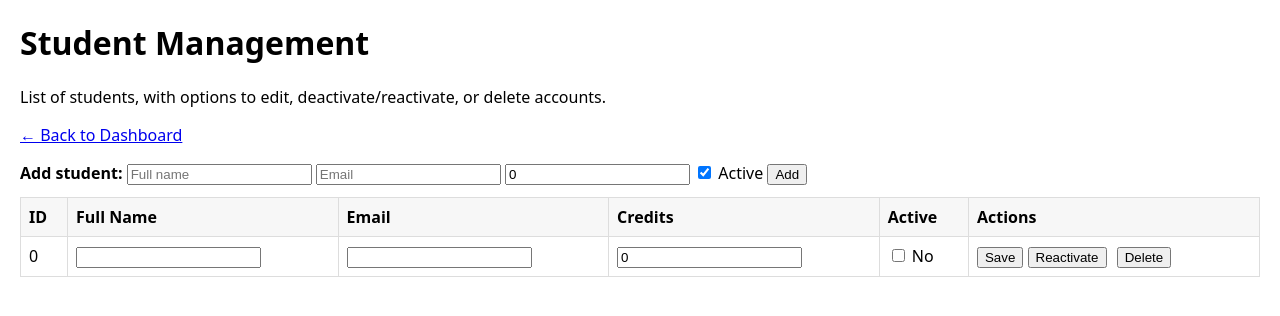
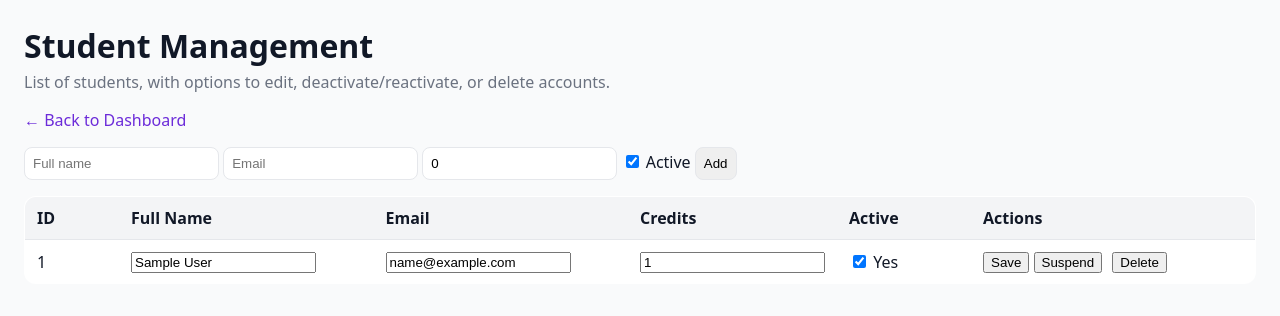
Before and after one commit to schu0608/COMP2030-Assignment, a PHP site: page /Admin/students.php in a window 1280 px wide. Shown: the top 316 px of the page. Run offline with PHP 8.4, Linux system fonts and the light colour scheme; tables that the repository leaves empty hold one stand-in row (values such as "Sample post").

Commit message:
fix students list loop and remove boolean offset warnings

```diff
--- a/src/Admin/students.php
+++ b/src/Admin/students.php
@@ -5,25 +5,31 @@
   <meta charset="utf-8">
   <title>Admin • Students</title>
   <style>
-    body{font-family:system-ui,Arial,sans-serif;margin:20px}
-    table{border-collapse:collapse;width:100%}
-    th,td{border:1px solid #ddd;padding:8px}
-    th{background:#f7f7f7;text-align:left}
-    form.inline{display:inline}
-    .row-actions form{display:inline;margin-right:6px}
-    .top{display:flex;gap:12px;align-items:center;margin-bottom:12px}
-    .msg{padding:8px;background:#eef;border:1px solid #ccd;margin-bottom:10px}
+    :root { --b:#e5e7eb; --bg:#f9fafb; --fg:#111827; --mut:#6b7280; }
+    body{font-family:system-ui,Arial,sans-serif;margin:24px;color:var(--fg);background:var(--bg)}
+    h1{margin:0 0 4px}
+    .sub{color:var(--mut);margin:0 0 16px}
+    a{color:#6c2bd9;text-decoration:none} a:hover{text-decoration:underline}
+    .bar{display:flex;gap:12px;align-items:center;margin:12px 0 16px}
+    .bar input, .bar button{padding:8px;border:1px solid var(--b);border-radius:8px}
+    .msg{padding:10px 12px;border:1px solid #bfdbfe;background:#eff6ff;border-radius:10px;margin:10px 0}
+    table{border-collapse:collapse;width:100%;background:#fff;border:1px solid var(--b);border-radius:12px;overflow:hidden}
+    th,td{border-top:1px solid var(--b);padding:10px 12px;vertical-align:middle}
+    th{background:#f3f4f6;text-align:left}
+    td form{display:inline}
+    .actions form{margin-right:6px}
+    .empty{padding:24px;color:var(--mut)}
   </style>
 </head>
 <body>
 <h1>Student Management</h1>
-<p>List of students, with options to edit, deactivate/reactivate, or delete accounts.</p>
+<p class="sub">List of students, with options to edit, deactivate/reactivate, or delete accounts.</p>
 <p><a href="dashboard.php">← Back to Dashboard</a></p>
 
 <?php
 $msg = "";
 
-/* CREATE (simple) */
+/* CREATE */
 if ($_SERVER['REQUEST_METHOD']==='POST' && isset($_POST['create'])) {
   $email = trim($_POST['email'] ?? "");
   $full  = trim($_POST['full_name'] ?? "");
@@ -34,10 +40,14 @@ if ($_SERVER['REQUEST_METHOD']==='POST' && isset($_POST['create'])) {
   if ($email && $full) {
     $stmt = mysqli_prepare($conn,
       "INSERT INTO students (email,password,full_name,fuss_credits,active) VALUES (?,?,?,?,?)");
+    if ($stmt) {
       mysqli_stmt_bind_param($stmt, "sssdi", $email,$pass,$full,$cred,$active);
       mysqli_stmt_execute($stmt);
       mysqli_stmt_close($stmt);
       $msg = "Created student: ".htmlspecialchars($full);
+    } else {
+      $msg = "Create failed: ".mysqli_error($conn);
+    }
   } else {
     $msg = "Email and Full name are required.";
   }
@@ -54,10 +64,14 @@ if ($_SERVER['REQUEST_METHOD']==='POST' && isset($_POST['update'])) {
   if ($id && $email && $full) {
     $stmt = mysqli_prepare($conn,
       "UPDATE students SET email=?, full_name=?, fuss_credits=?, active=? WHERE student_id=?");
+    if ($stmt) {
       mysqli_stmt_bind_param($stmt, "ssdii", $email,$full,$cred,$active,$id);
       mysqli_stmt_execute($stmt);
       mysqli_stmt_close($stmt);
       $msg = "Updated student #$id";
+    } else {
+      $msg = "Update failed: ".mysqli_error($conn);
+    }
   } else {
     $msg = "Missing required fields for update.";
   }
@@ -69,10 +83,14 @@ if ($_SERVER['REQUEST_METHOD']==='POST' && isset($_POST['toggle_active'])) {
   $to = (int)($_POST['to'] ?? 0);
   if ($id) {
     $stmt = mysqli_prepare($conn, "UPDATE students SET active=? WHERE student_id=?");
+    if ($stmt) {
       mysqli_stmt_bind_param($stmt, "ii", $to,$id);
       mysqli_stmt_execute($stmt);
       mysqli_stmt_close($stmt);
       $msg = ($to? "Reactivated":"Suspended")." student #$id";
+    } else {
+      $msg = "Toggle failed: ".mysqli_error($conn);
+    }
   }
 }
 
@@ -81,19 +99,22 @@ if ($_SERVER['REQUEST_METHOD']==='POST' && isset($_POST['delete'])) {
   $id = (int)($_POST['student_id'] ?? 0);
   if ($id) {
     $stmt = mysqli_prepare($conn, "DELETE FROM students WHERE student_id=?");
+    if ($stmt) {
       mysqli_stmt_bind_param($stmt, "i", $id);
       mysqli_stmt_execute($stmt);
       mysqli_stmt_close($stmt);
       $msg = "Deleted student #$id";
+    } else {
+      $msg = "Delete failed: ".mysqli_error($conn);
+    }
   }
 }
 ?>
 
 <?php if ($msg): ?><div class="msg"><?= htmlspecialchars($msg) ?></div><?php endif; ?>
 
-<div class="top">
+<div class="bar">
   <form method="post">
-    <strong>Add student:</strong>
     <input type="hidden" name="create" value="1">
     <input name="full_name" placeholder="Full name" required>
     <input type="email" name="email" placeholder="Email" required>
@@ -105,40 +126,53 @@ if ($_SERVER['REQUEST_METHOD']==='POST' && isset($_POST['delete'])) {
 
 <table>
   <tr>
-    <th>ID</th><th>Full Name</th><th>Email</th><th>Credits</th><th>Active</th><th>Actions</th>
+    <th style="width:70px">ID</th>
+    <th>Full Name</th>
+    <th>Email</th>
+    <th style="width:120px">Credits</th>
+    <th style="width:110px">Active</th>
+    <th style="width:260px">Actions</th>
   </tr>
 <?php
 $res = mysqli_query($conn, "SELECT student_id, full_name, email, fuss_credits, active FROM students ORDER BY student_id ASC");
-while ($row = $res && mysqli_fetch_assoc($res)): ?>
+
+if (!$res) {
+  echo '<tr><td colspan="6" class="empty">Query failed: '.htmlspecialchars(mysqli_error($conn)).'</td></tr>';
+} elseif (mysqli_num_rows($res) === 0) {
+  echo '<tr><td colspan="6" class="empty">No students yet. Use the form above to add one.</td></tr>';
+} else {
+  while ($row = mysqli_fetch_assoc($res)) { ?>
     <tr>
       <td><?= (int)$row['student_id'] ?></td>
       <td>
-      <form method="post" class="inline">
+        <form method="post">
           <input type="hidden" name="student_id" value="<?= (int)$row['student_id'] ?>">
           <input name="full_name" value="<?= htmlspecialchars($row['full_name']) ?>">
       </td>
       <td><input type="email" name="email" value="<?= htmlspecialchars($row['email']) ?>"></td>
       <td><input type="number" step="0.01" min="0" name="fuss_credits" value="<?= (float)$row['fuss_credits'] ?>"></td>
       <td>
-      <label><input type="checkbox" name="active" <?= $row['active'] ? "checked" : "" ?>> <?= $row['active']?"Yes":"No" ?></label>
+        <label>
+          <input type="checkbox" name="active" <?= $row['active'] ? 'checked' : '' ?>> <?= $row['active'] ? 'Yes' : 'No' ?>
+        </label>
       </td>
-    <td class="row-actions">
+      <td class="actions">
         <button name="update" value="1">Save</button>
         </form>
 
-      <form method="post" class="inline" onsubmit="return confirm('Are you sure?');">
+        <form method="post" onsubmit="return confirm('Are you sure?');">
           <input type="hidden" name="student_id" value="<?= (int)$row['student_id'] ?>">
           <input type="hidden" name="to" value="<?= $row['active'] ? 0 : 1 ?>">
-        <button name="toggle_active" value="1"><?= $row['active'] ? "Suspend" : "Reactivate" ?></button>
+          <button name="toggle_active" value="1"><?= $row['active'] ? 'Suspend' : 'Reactivate' ?></button>
         </form>
 
-      <form method="post" class="inline" onsubmit="return confirm('Delete this student? This cannot be undone.');">
+        <form method="post" onsubmit="return confirm('Delete this student? This cannot be undone.');">
           <input type="hidden" name="student_id" value="<?= (int)$row['student_id'] ?>">
           <button name="delete" value="1">Delete</button>
         </form>
       </td>
     </tr>
-<?php endwhile; ?>
+<?php } } ?>
 </table>
 
 </body>
```
Lines whose indentation alone changed are shown as unchanged.
